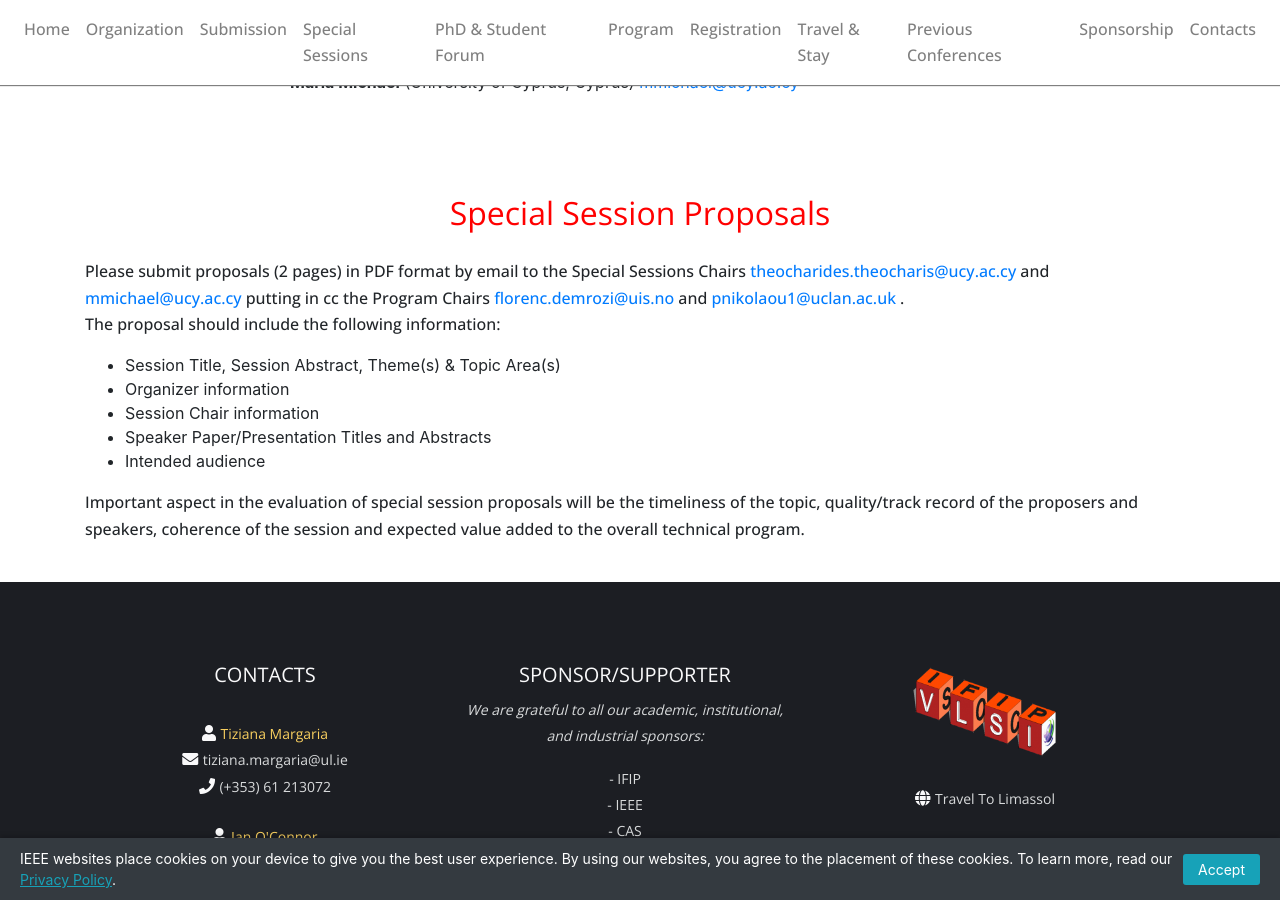
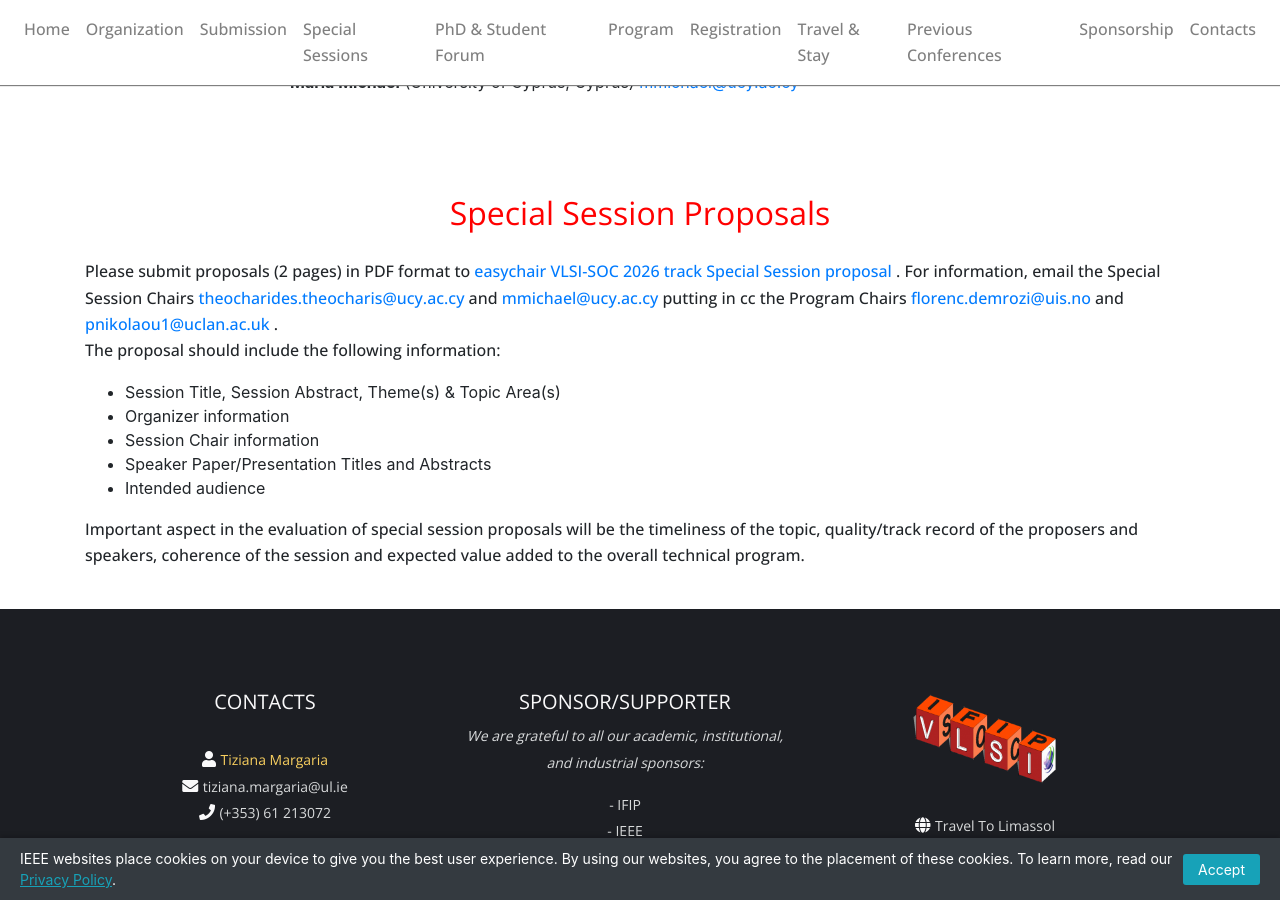
Before and after one commit to vlsi-soc/vlsi-soc, a Jekyll site: the page built from specialsession.md, in a window 1280 px wide and 900 px high, scrolled down 1447 px. Built offline with Jekyll 4.4.1, drawn with Linux system fonts in a browser that asks for light colours; nearby versions of some CDN libraries.

Commit message:
Modified special session chair

```diff
--- a/_data/special_sessions.yml
+++ b/_data/special_sessions.yml
@@ -29,7 +29,8 @@ program_chairs:
 
 proposal_requirements:
   title: "Special Session Proposals"
-  submission: "Please submit proposals (2 pages) in PDF format by email to the Special Sessions Chairs"
+  submission: "Please submit proposals (2 pages) in PDF format to"
+  submission_link: "https://easychair.org/conferences/?conf=ifipieeevlsisoc2026"
   information_required:
     - "Session Title, Session Abstract, Theme(s) & Topic Area(s)"
     - "Organizer information"
--- a/_includes/special-sessions.html
+++ b/_includes/special-sessions.html
@@ -41,6 +41,10 @@
 
       <div class="row col-md-12 txtleft">
          <p class="ops c-black">{{ site.data.special_sessions.proposal_requirements.submission }}
+            <a href="{{ site.data.special_sessions.proposal_requirements.submission_link }}" target="_blank">
+               easychair VLSI-SOC 2026 track Special Session proposal
+            </a>.
+            For information, email the Special Session Chairs
             {% for chair in site.data.special_sessions.chairs %}
                {% if forloop.first %}
                   <a href="mailto:{{ chair.email }}">{{ chair.email }}</a>
```
